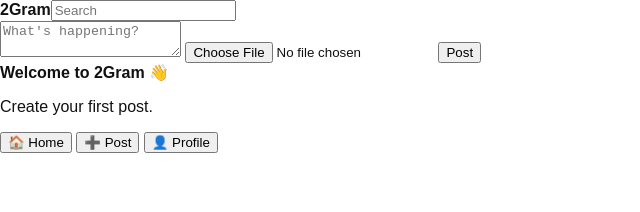
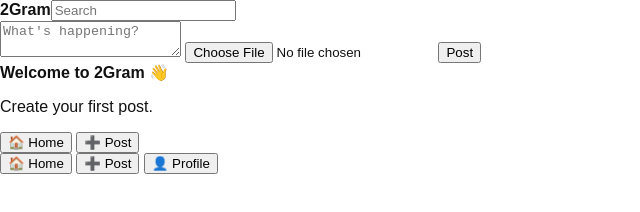
Before and after one commit to bhaskarkumar48339-ops/2gram, a plain HTML site: page index.html in a window 1280 px wide. Shown: the whole page, without its empty margins (0-640 px from the left). Drawn offline with Linux system fonts and the light colour scheme.

Commit message:
Update index.html

```diff
--- a/index.html
+++ b/index.html
@@ -15,7 +15,11 @@
 <nav>
   <button onclick="render()">🏠 Home</button>
   <button onclick="document.getElementById('caption').focus()">➕ Post</button>
-  <button onclick="profile()">👤 Profile</button>
+  <nav>
+  <button onclick="render()">🏠 Home</button>
+  <button onclick="document.getElementById('caption').focus()">➕ Post</button>
+  <button onclick="window.profile()">👤 Profile</button>
+  </nav>
 </nav>
 <script src="app.js"></script>
 </body></html>
```
